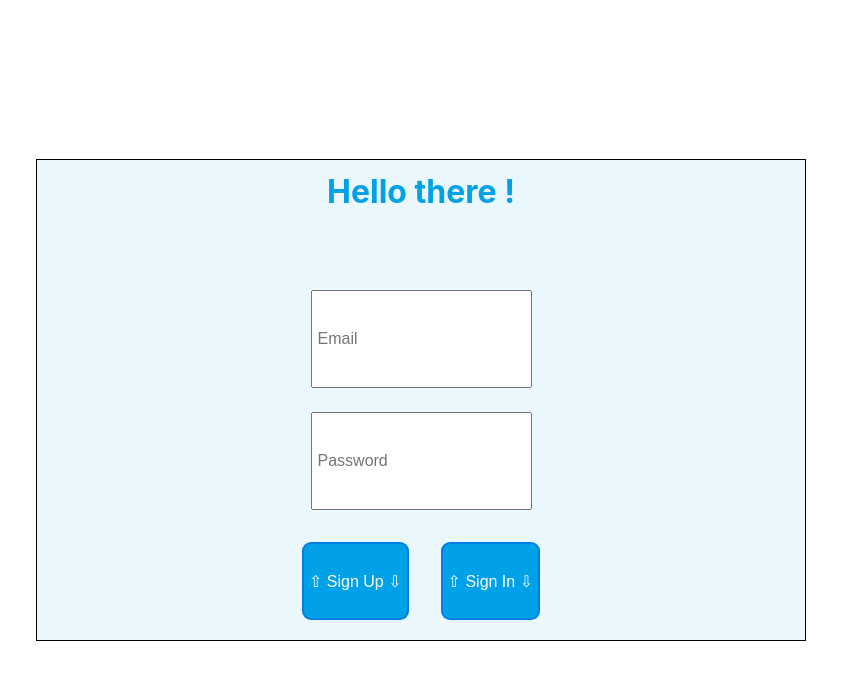
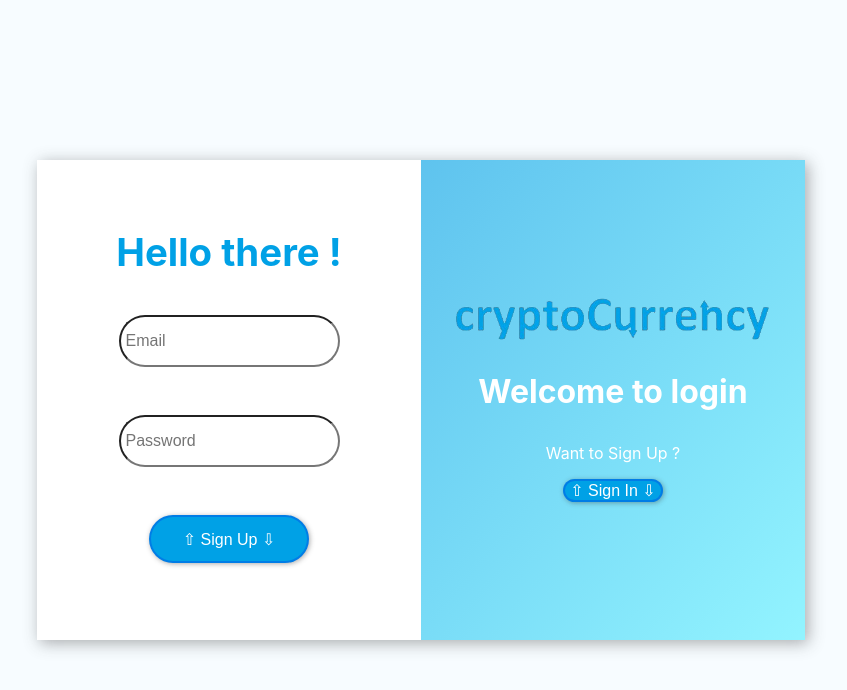
Before and after one commit to TAndrii789/CryptoCurrency, a React (Vite) app: page / in a window 1280 px wide. Shown: the top 690 px of the page, without its empty margins (219-1066 px from the left). Built offline with nearby package versions, Linux system fonts and the light colour scheme.

Commit message:
login styling

```diff
--- a/src/Pages/Login/Login.css
+++ b/src/Pages/Login/Login.css
@@ -3,50 +3,99 @@
 	display: flex;
 	justify-content: center;
 	align-items: center;
+	background-color: hsla(198, 100%, 46%, 0.03);
 }
 
 .form-container {
 	height: 60vh;
 	width: 60vw;
-	border: 1px solid black;
+	box-shadow: 3px 3px 15px hsla(0, 0%, 21%, 0.411);
+	display: flex;
 }
 
 .loginForm {
 	display: flex;
 	flex-direction: column;
 	align-items: center;
+	justify-content: center;
 	height: 100%;
-	background-color: hsla(198, 100%, 45%, 0.082);
+	width: 100%;
+	background-color: #fff;
 }
 
-.loginForm h1,
 .emailInput,
-.passwordInput,
-.submitLink {
-	flex: 1;
-	margin: 1.5vh;
+.passwordInput {
+	margin: 3vh;
 }
 .loginForm h1 {
 	color: hsl(198, 100%, 45%);
+	font-size: 3vw;
+	margin: 2vh;
 }
 
 .emailInput,
 .passwordInput {
 	font-size: 1em;
 	padding: 0 5px;
+	height: 3em;
+	border-radius: 50px;
 }
 
 .submitLink {
 	display: flex;
 	text-decoration: none;
+	cursor: auto;
 }
 
 .submitBtn {
 	font-size: 1em;
 	padding: 0 5px;
 	margin: 0.5em 1em;
-	background-color: hsl(198, 100%, 45%);
+	background-color: rgb(0, 161, 230);
 	color: #fff;
-	border: 2px solid hsla(220, 100%, 45%, 0.422);
-	border-radius: 9px;
+	border: 2px solid rgba(0, 77, 230, 0.422);
+	border-radius: 50px;
+	box-shadow: 1px 1px 5px hsla(0, 0%, 21%, 0.411);
+	cursor: pointer;
 }
+
+.addition {
+	width: 100%;
+	height: 100%;
+	display: flex;
+	flex-direction: column;
+	align-items: center;
+	justify-content: center;
+	/* background-color: rgba(1, 160, 228, 0.617); */
+	background: hsl(198, 99%, 45%);
+	background: linear-gradient(
+		130deg,
+		rgba(1, 160, 228, 0.62) 0%,
+		rgba(0, 232, 255, 0.4066001400560224) 100%
+	);
+	color: #fff;
+	text-align: center;
+}
+
+.loginForm .submitBtn {
+	margin: 2vh;
+	height: 3em;
+	width: 10em;
+}
+
+.submitLink {
+	margin: 1vh;
+}
+
+.addition > * {
+	margin: 1vh;
+}
+
+.addition h1 {
+	margin-bottom: 3vh;
+}
+
+.logo {
+	margin-bottom: 3vh;
+	width: 25vw;
+}
--- a/src/Pages/Login/Login.jsx
+++ b/src/Pages/Login/Login.jsx
@@ -1,4 +1,5 @@
 import "./Login.css";
+import logoImg from "/src/assets/logo.png";
 import { useState } from "react";
 import { Link } from "react-router-dom";
 
@@ -33,8 +34,6 @@ function Login() {
 		}
 	};
 
-	console.log(hadleLink());
-
 	return (
 		<div className="loginPage">
 			<div className="form-container">
@@ -67,11 +66,16 @@ function Login() {
 						<button className="submitBtn" type="submit">
 							&#8679; Sign Up &#8681;
 						</button>
-						<button className="submitBtn" type="submit">
-							&#8679; Sign In &#8681;
-						</button>
 					</Link>
 				</form>
+				<span className="addition">
+				<img className="logo" src={logoImg} />
+					<h1>Welcome to login</h1>
+					<p>Want to Sign Up ?</p>
+					<button className="submitBtn" type="submit">
+						&#8679; Sign In &#8681;
+					</button>
+				</span>
 			</div>
 		</div>
 	);
```
